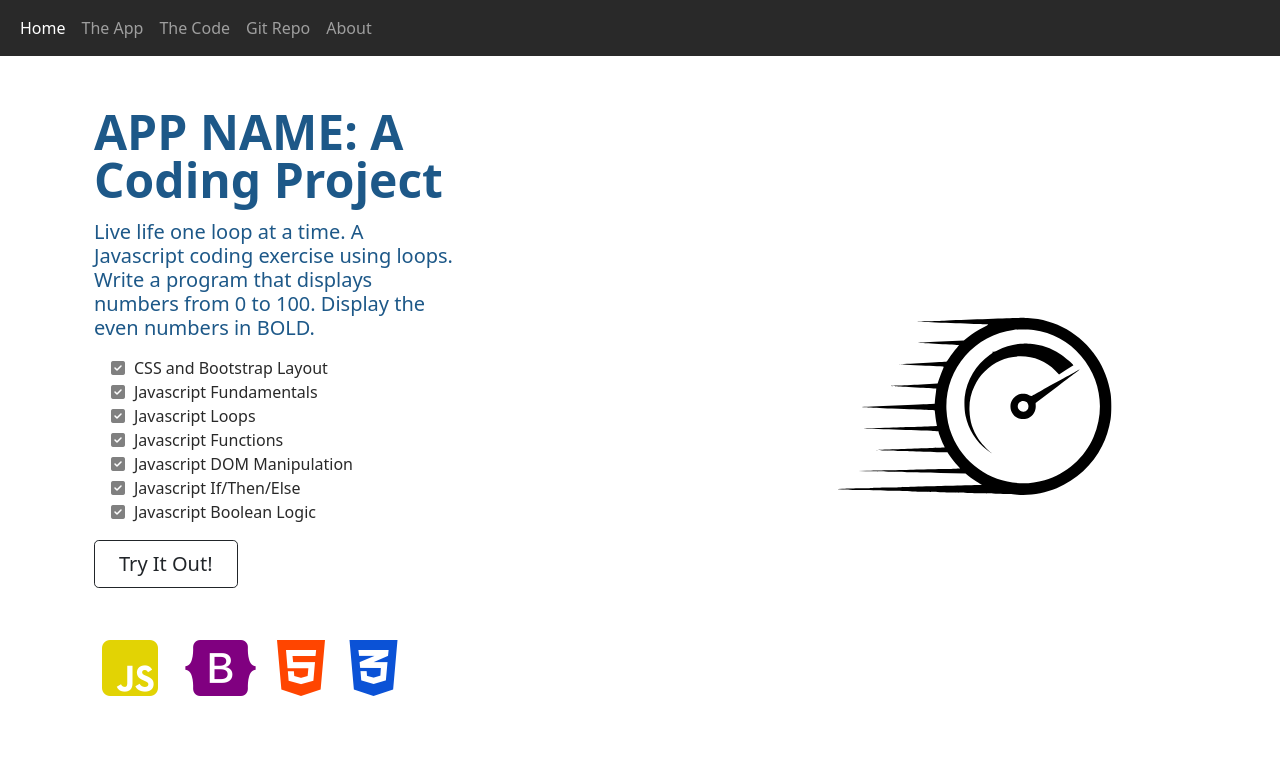
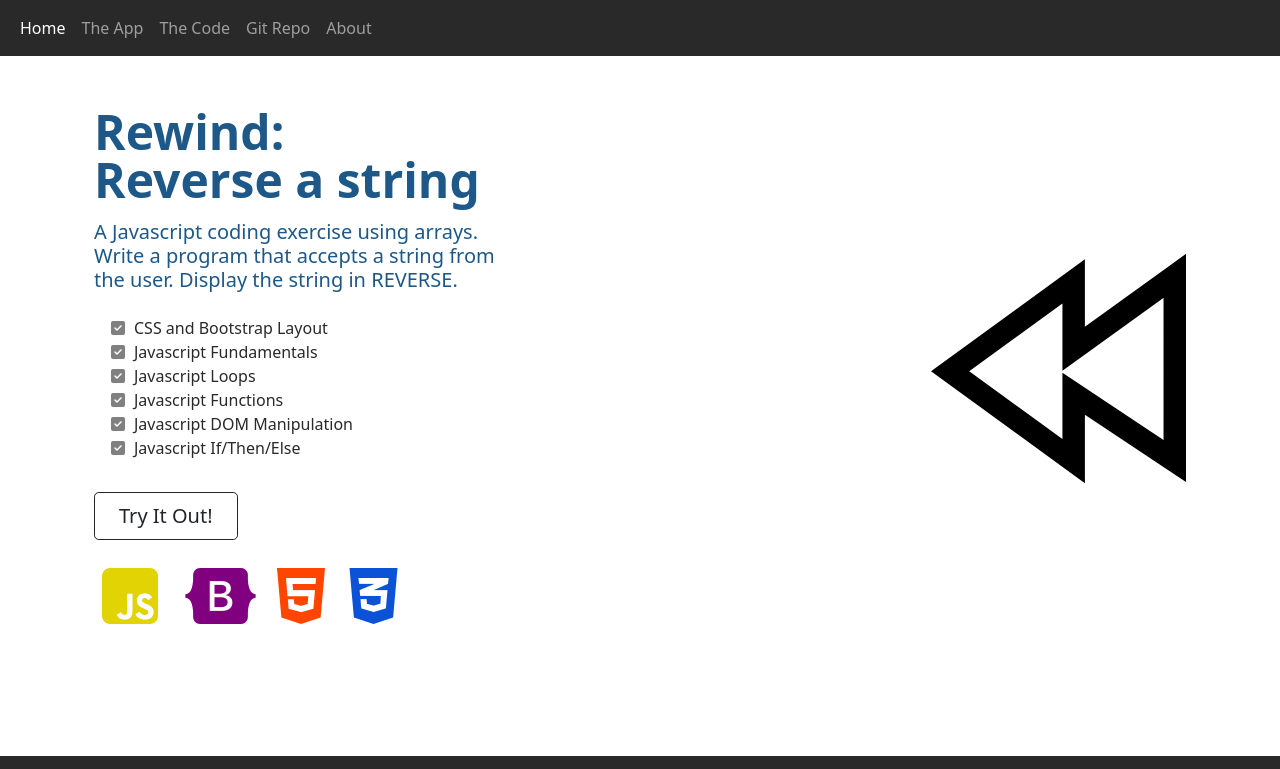
Before and after one commit to calebj516/Rewind, a plain HTML site: page index.html in a window 1280 px wide. Shown: the top 769 px of the page. Drawn offline with nearby package versions, Linux system fonts and the light colour scheme.

Commit message:
Rewind: Landing Page
Minor adjustments to bootstrap classes from JS Mini Site template.

```diff
--- a/index.html
+++ b/index.html
@@ -1,7 +1,7 @@
 <!DOCTYPE html>
 <html lang="en" class="h-100">
   <head>
-    <title>App Name: A Coding Project By Caleb Jones</title>
+    <title>Rewind: A Coding Project By Caleb Jones</title>
     <!-- Required meta tags -->
     <meta charset="utf-8" />
     <meta
@@ -72,24 +72,23 @@
     <main class="flex-shrink-0">
       <div class="container px-4">
         <div class="row py-5">
-          <div class="col-8 order-last order-lg-first row-cols-1 row-cols-lg-2">
+          <div class="col-9 order-last order-lg-first row-cols-1 row-cols-lg-2">
             <h1 class="display-5 fw-bold lh-1 mb-3">
-              APP NAME: A Coding Project
+              Rewind: <br>Reverse a string
             </h1>
-            <h4 class="lead">Live life one loop at a time. A Javascript coding exercise using loops. Write a program that displays numbers from 0 to 100. Display the even numbers in <strong>BOLD.</strong></strong></h4>
-            <ul class="fa-ul pt-2 checklist">
+            <h4 class="lead">A Javascript coding exercise using arrays. Write a program that accepts a string from the user. Display the string in <strong>REVERSE</strong>.</h4>
+            <ul class="fa-ul pt-2 mt-3 checklist">
               <li><span class="fa-li"><i class="fas fa-check-square"></i></span>CSS and Bootstrap Layout</li>
               <li><span class="fa-li"><i class="fas fa-check-square"></i></span>Javascript Fundamentals</li>
               <li><span class="fa-li"><i class="fas fa-check-square"></i></span>Javascript Loops</li>
               <li><span class="fa-li"><i class="fas fa-check-square"></i></span>Javascript Functions</li>
               <li><span class="fa-li"><i class="fas fa-check-square"></i></span>Javascript DOM Manipulation</li>
               <li><span class="fa-li"><i class="fas fa-check-square"></i></span>Javascript If/Then/Else</li>
-              <li><span class="fa-li"><i class="fas fa-check-square"></i></span>Javascript Boolean Logic</li>
             </ul>
             <div>
-              <a  type="button" class="btn btn-outline-dark btn-lg px-4 me-md-2" href="app.html">Try It Out!</a>
+              <a  type="button" class="btn btn-outline-dark btn-lg px-4 me-md-2 mt-3" href="app.html">Try It Out!</a>
             </div>
-            <div class="fw-bold mt-5">
+            <div class="fw-bold mt-4">
               <div class="d-flex">
                 <div class="row row-cols-2 row-cols-lg-4 px-2">
                   <div class="col"><i class="fab fa-js-square fa-4x jsicon"></i></div>
@@ -100,8 +99,8 @@
               </div>
             </div>
           </div>
-          <div class="col col-lg-4 col-5 d-flex align-items-center">
-            <img src="img/speed-icon.svg" class="img-fluid center-block d-block mx-auto" alt="app logo">
+          <div class="col col-lg-3 col-5 d-flex align-items-center">
+            <img src="img/rewind_4.svg" class="img-fluid center-block d-block mx-auto" alt="app logo">
           </div>
         </div>
       </div>
```
Also changed, not shown: img/rewind_4.svg (added).
